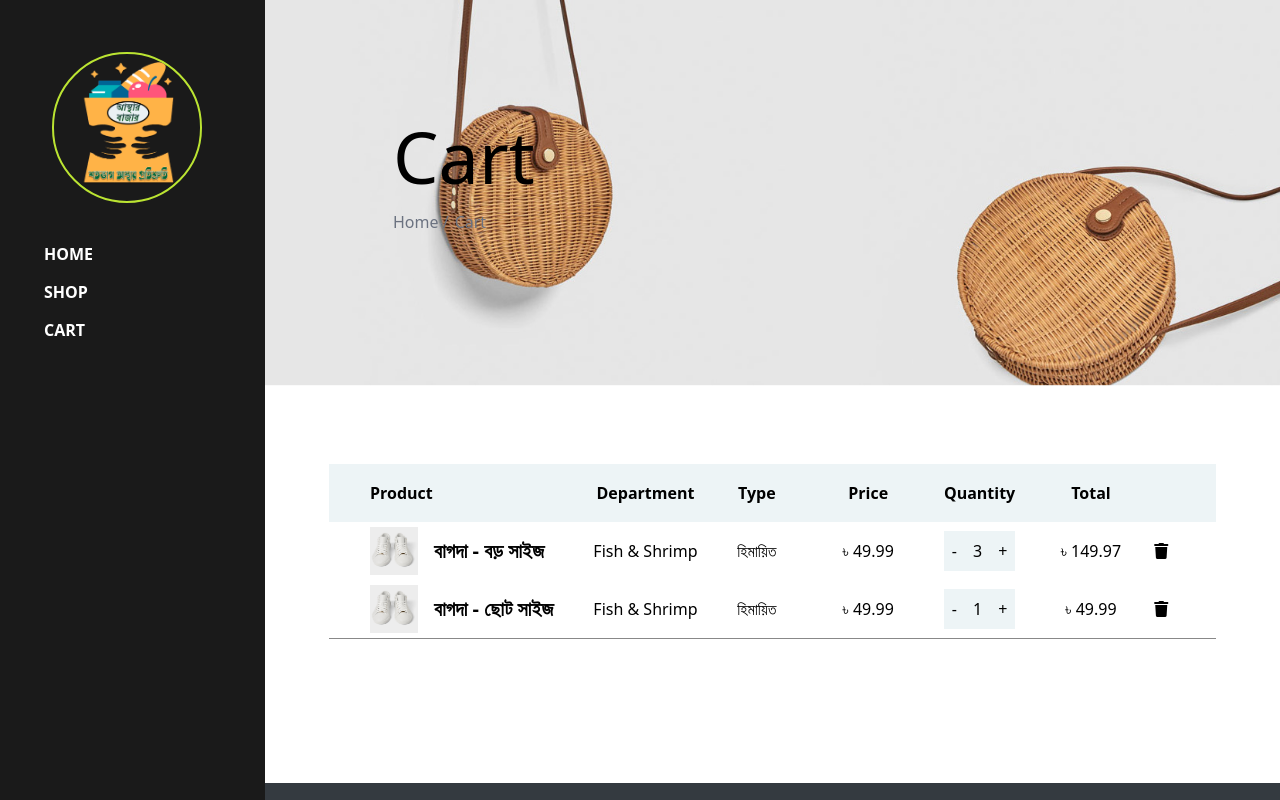
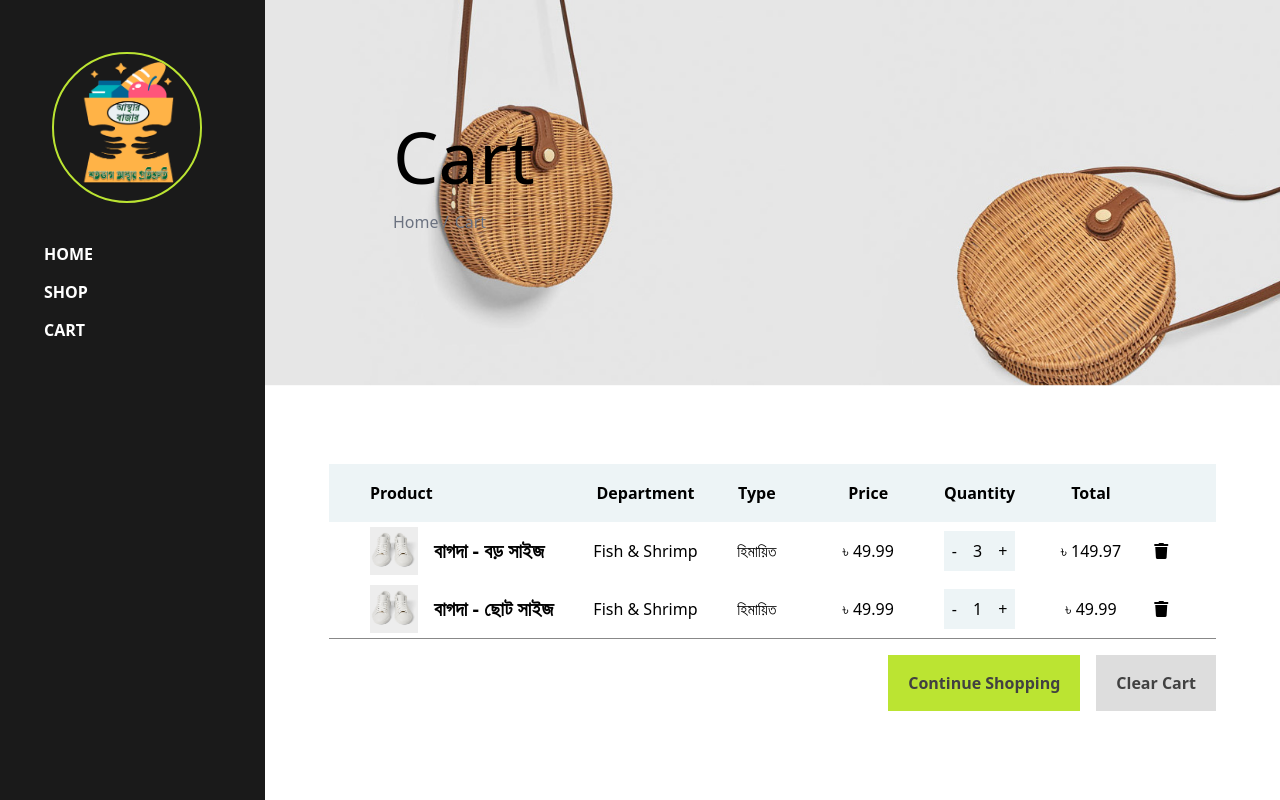
Before and after one commit to Mohammad1745/asthar-bazar-customer, a Nuxt app: page /cart in a window 1280 px wide. Shown: the top 800 px of the page. Built offline with nearby package versions, Linux system fonts and the light colour scheme.

Commit message:
[Add] cart table buttons

```diff
--- a/assets/css/style.css
+++ b/assets/css/style.css
@@ -16,7 +16,7 @@ body {
 }
 .bg-green:hover {
   background: #414141;
-  color: #fff;
+  color: #bbe432;
 }
 .bg-green-inverted {
   background: #414141;
--- a/components/user/cart/ProductTable.vue
+++ b/components/user/cart/ProductTable.vue
@@ -4,17 +4,19 @@
       <TableHeader />
       <TableBody />
     </table>
+    <TableButtons />
   </div>
 </template>
 
 <script>
 import TableHeader from "./product_table/TableHeader";
 import TableBody from "./product_table/TableBody";
+import TableButtons from "./product_table/TableButtons";
 
 export default {
   name: "ProductTable",
   props: ['className'],
-  components: {TableHeader, TableBody},
+  components: {TableHeader, TableBody, TableButtons},
   data(){
     return {
     }
--- /dev/null
+++ b/components/user/cart/product_table/TableButtons.vue
@@ -0,0 +1,35 @@
+<template>
+  <div :class="className" class="table-buttons">
+    <NuxtLink class="table-buttons__button bg-green text-md font-bold px-5 py-4" to="/shop">
+      Continue Shopping
+    </NuxtLink>
+    <button class="table-buttons__button bg-white text-md font-bold px-5 py-3">Clear Cart</button>
+  </div>
+</template>
+
+<script>
+export default {
+  name: "TableButtons",
+  props: ['className'],
+}
+</script>
+
+<style lang="scss" scoped>
+  .table-buttons {
+    display: flex;
+    justify-content: flex-end;
+    gap: 1rem;
+    margin: 1rem 0;
+
+    .bg-white {
+      background: #ddd;
+      color: #414141;
+      transition: 0.15s;
+
+      &:hover {
+        background: #414141;
+        color: #fff;
+      }
+    }
+  }
+</style>
```
